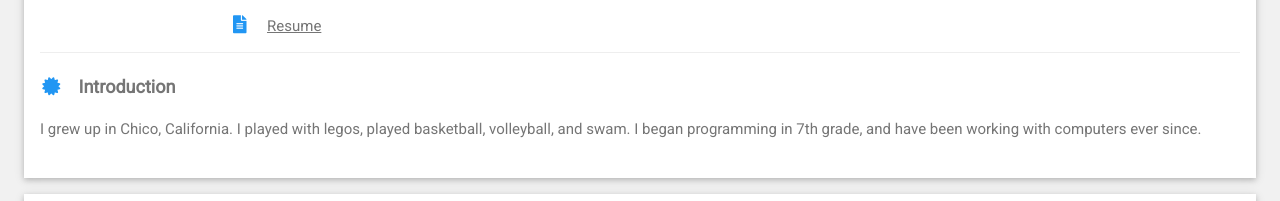
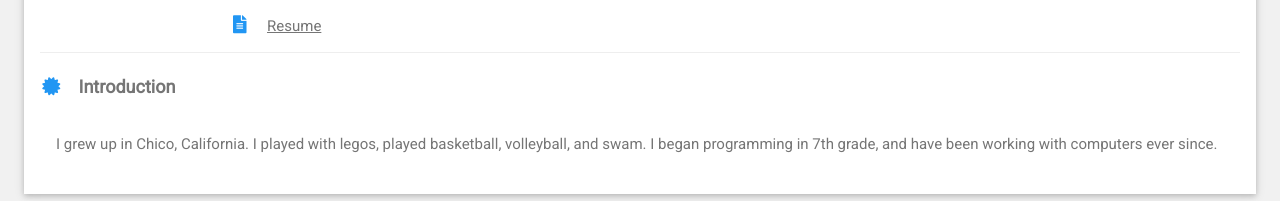
Before and after one commit to jacolack/jacolack.github.io, a plain HTML site: page index.html in a window 1280 px wide. Shown: the part 199-400 px from the top of the page. Drawn offline with nearby package versions, Linux system fonts and the light colour scheme.

Commit message:
Update index.html

```diff
--- a/index.html
+++ b/index.html
@@ -54,9 +54,11 @@ html,body,h1,h2,h3,h4,h5,h6 {font-family: "Roboto", sans-serif}
           <hr style="margin-top: 0px;">
 
           <p class="w3-large"><b><i class="fa fa-certificate fa-fw w3-margin-right w3-text-blue"></i>Introduction</b></p>
-	<p>I grew up in Chico, California. I played with legos, played basketball,
+	        <div class="w3-container">
+		<p>I grew up in Chico, California. I played with legos, played basketball,
 		volleyball, and swam. I began programming in 7th grade, and have been working
 		with computers ever since.</p>
+		</div>
           <br>
         </div>
       </div>
```
